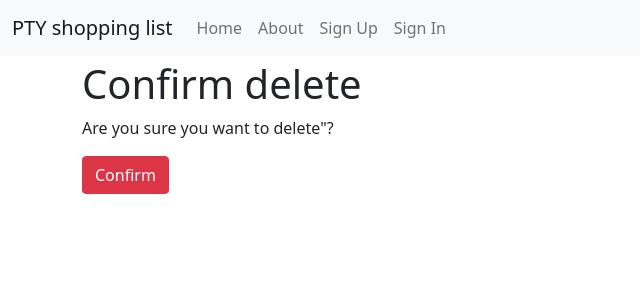
After one commit to luiscberrocal/pty_shopping_list, a Django app: template pty_shopping_list/templates/stores/storechain_confirm_delete.html in a window 1280 px wide. The commit adds this page. Shown: the top 300 px of the page, without its empty margins (0-640 px from the left). Run offline with Django 3.2, Linux system fonts and the light colour scheme; the template is opened without the code that fills it: most values are stand-ins (such as "Sample title", 1, 10 or a date in 2020); data that the repository does not hold is empty; parts of the project's set-up code (start-up, migrations or seed data) failed here and were passed over; some libraries are stand-ins or nearby versions.

Commit message:
Delete view implmented

```diff
--- /dev/null
+++ b/pty_shopping_list/templates/stores/storechain_confirm_delete.html
@@ -0,0 +1,21 @@
+{% extends "base.html" %}
+{% load crispy_forms_tags %}
+{% load i18n %}
+
+{% block content %}
+    <h1 data-cy="delete-title">{% trans 'Confirm delete' %}</h1>
+    <form method="post">
+        {% csrf_token %}
+        <p>
+            {% blocktrans with id=object.id %}
+                Are you sure you want to delete"?{% endblocktrans %}</p>
+
+        <div class="control-group">
+            <div class="controls">
+                <input type="submit" value="{% trans 'Confirm' %}" class="btn btn-danger" id="delete-btn" data-cy="submit">
+            </div>
+        </div>
+
+    </form>
+
+{% endblock %}
```
Also changed, not shown: pty_shopping_list/templates/stores/storechain_list.html (+7 -4 lines).
